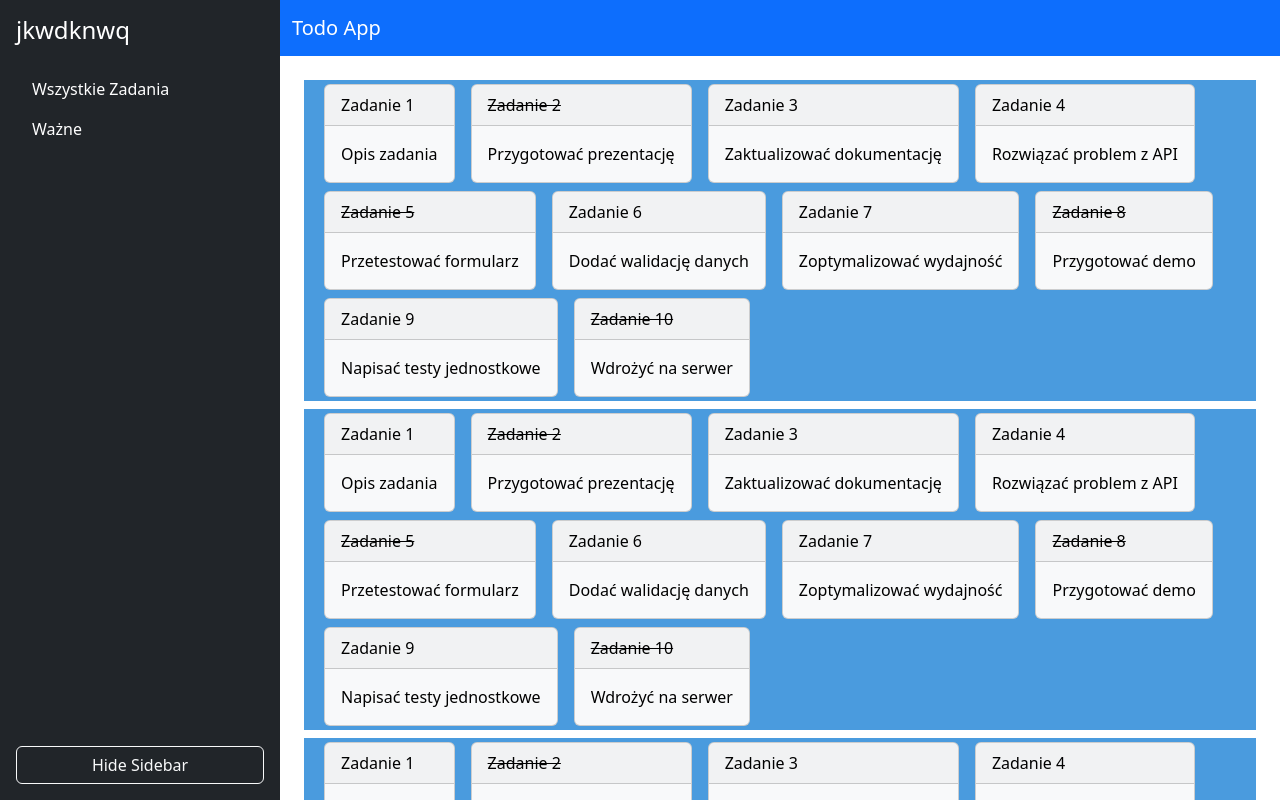
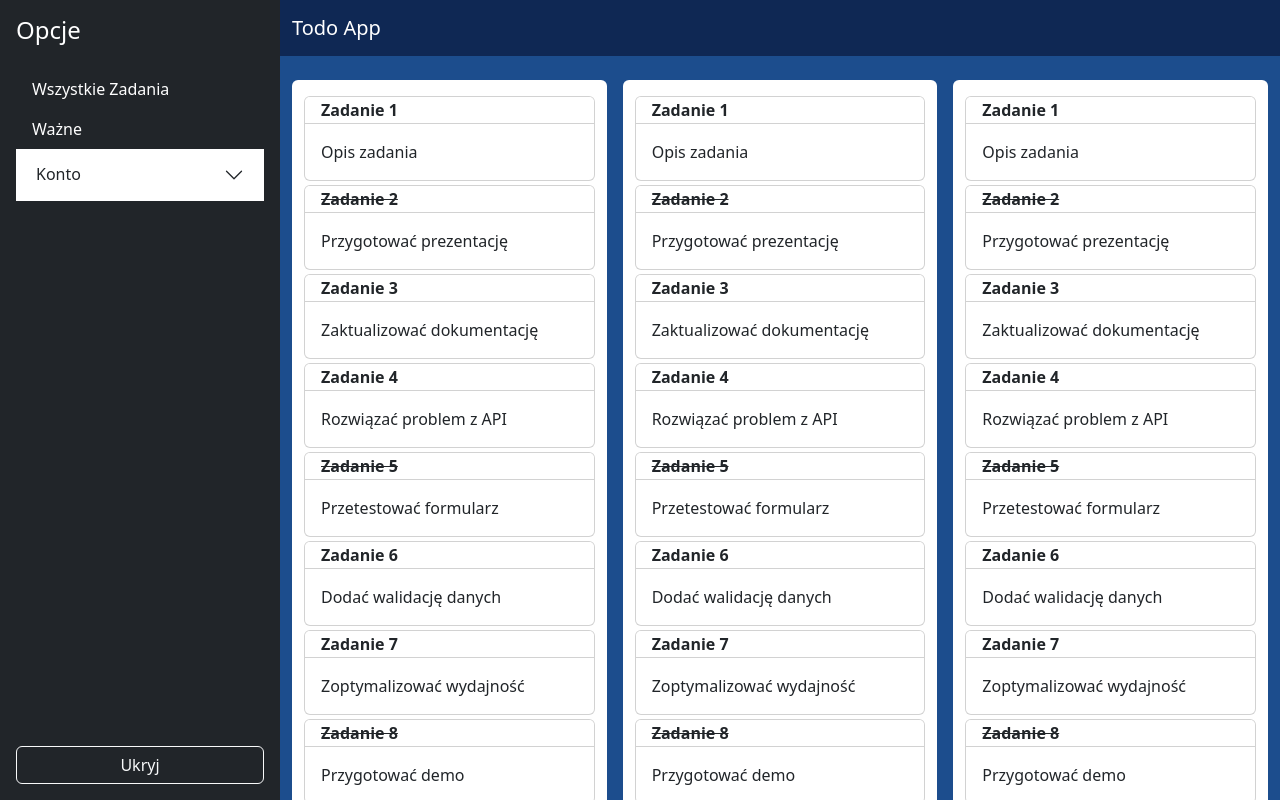
Before and after one commit to DanilProkopyshen/lista-zadan, a React (Vite) app: page / in a window 1280 px wide. Built offline with nearby package versions, Linux system fonts and the light colour scheme; no server answers.

Commit message:
made the page a bit cleaner

```diff
--- a/package.json
+++ b/package.json
@@ -12,6 +12,7 @@
   "dependencies": {
     "@popperjs/core": "^2.11.8",
     "bootstrap": "^5.3.8",
+    "firebase": "^12.8.0",
     "react": "^19.2.0",
     "react-bootstrap": "^2.10.10",
     "react-color": "^2.19.3",
--- a/src/List.jsx
+++ b/src/List.jsx
@@ -18,11 +18,11 @@ function List() {
       { id: 10, title: "Zadanie 10", desc: "Wdrożyć na serwer",           completed: true  },
     ];
 
-    setTasks(initialTasks);
+    setTasks(initialTasks)
     }, [])
 
     return (
-        <div className="container-sm d-inline-flex flex-wrap bg-green-400 mb-2">
+        <div className="list container d-inline-flex flex-wrap py-3 gap-1 rounded">
             {taskList.map(task => <Task key={task.id} {...task} />)}
         </div>
     )
--- a/src/Navbar.jsx
+++ b/src/Navbar.jsx
@@ -1,8 +1,8 @@
-import PropTypes from 'prop-types';
+import PropTypes from 'prop-types'
 
 function Navbar({ isSidebarOpen, onToggleSidebar }) {
   return (
-    <nav className="navbar navbar-expand-lg navbar-dark bg-primary">
+    <nav className="navbar navbar-expand-lg navbar-dark">
       <div className="container-fluid">
         {/* Toggle button – only shown when sidebar is closed */}
         {!isSidebarOpen && (
@@ -21,13 +21,14 @@ function Navbar({ isSidebarOpen, onToggleSidebar }) {
           Todo App
         </a>
       </div>
+
     </nav>
-  );
+  )
 }
 
 Navbar.propTypes = {
   isSidebarOpen: PropTypes.bool.isRequired,
   onToggleSidebar: PropTypes.func.isRequired,
-};
+}
 
-export default Navbar;
+export default Navbar
--- a/src/Sidebar.jsx
+++ b/src/Sidebar.jsx
@@ -1,6 +1,9 @@
-import PropTypes from 'prop-types';
+import PropTypes from 'prop-types'
+import { getAuth, onAuthStateChanged } from "firebase/auth"
+import { useState } from 'react'
 
 function Sidebar({ isOpen, onClose }) {
+
   return (
     <div
       id="sidebar"
@@ -8,9 +11,7 @@ function Sidebar({ isOpen, onClose }) {
       style={{ width: '280px', minHeight: '100vh' }}
     >
       <div className="bg-dark text-white vh-100 p-3 d-flex flex-column">
-        <h4 className="mb-4">jkwdknwq</h4>
-
-
+        <h4 className="mb-4">Opcje</h4>
         <ul className="nav flex-column">
           <li className="nav-item">
             <a href="#" className="nav-link text-white">Wszystkie Zadania</a>
@@ -19,7 +20,22 @@ function Sidebar({ isOpen, onClose }) {
             <a href="#" className="nav-link text-white">Ważne</a>
           </li>
           <li className="nav-item">
-
+            <div className="accordion accordion-flush" id="accordionFlushExample">
+              <div className="accordion-item">
+                <h2 className="accordion-header">
+                  <button className="accordion-button collapsed" type="button" data-bs-toggle="collapse" data-bs-target="#flush-collapseOne" aria-expanded="false" aria-controls="flush-collapseOne">
+                    Konto
+                  </button>
+                </h2>
+                <div id="flush-collapseOne" className="accordion-collapse collapse" data-bs-parent="#accordionFlushExample">
+                  <div className="accordion-body">
+                    {
+                      //Zaloguj sie lub zobacz konto
+                    }
+                  </div>
+                </div>
+              </div>
+            </div>
           </li>
         </ul>
 
@@ -28,17 +44,17 @@ function Sidebar({ isOpen, onClose }) {
             className="btn btn-outline-light w-100"
             onClick={onClose}
           >
-            Hide Sidebar
+            Ukryj
           </button>
         </div>
       </div>
     </div>
-  );
+  )
 }
 
 Sidebar.propTypes = {
   isOpen: PropTypes.bool.isRequired,
   onClose: PropTypes.func.isRequired,
-};
+}
 
-export default Sidebar;
+export default Sidebar
--- a/src/Task.jsx
+++ b/src/Task.jsx
@@ -2,10 +2,13 @@ function Task({ id, title, desc, completed }) {
 
     const taskDone = completed ? "text-decoration-line-through" : ""
 
+
     return(
-        <div className="card text-bg-light my-1 mx-2" style={{maxWidth: "18rem"}}>
+        <div className="task card">
             <div className={`card-header ${taskDone}`}>
-                {title}
+                <strong>
+                    {title}
+                </strong>
             </div>
             <div className="card-body">
                 <p className="card-text">
--- a/src/TodoLists.jsx
+++ b/src/TodoLists.jsx
@@ -1,16 +1,20 @@
-import List from "./List";
+import { useEffect, useState } from "react"
+import List from "./List"
 
 function TodoLists() {
+
   return (
-    <main className="p-4 overflow-auto">
-      <List/>
-      <List/>
-      <List/>
-      <List/>
-      <List/>
-      <List/>
+    <main className="list-container container-fluid py-4 overflow-auto">
+      <div className="row row-cols-1 row-cols-md-3 g-3">
+
+        <div className="col"><List /></div>
+        <div className="col"><List /></div>
+        <div className="col"><List /></div>
+        <div className="col"><List /></div>
+        <div className="col"><List /></div>
+      </div>
     </main>
   );
 }
 
-export default TodoLists;
+export default TodoLists
--- a/src/firebase.js
+++ b/src/firebase.js
@@ -1,6 +1,6 @@
-import { initializeApp } from "firebase/app";
-import { getFirestore } from "firebase/firestore";
-import { getAuth } from "firebase/auth";
+import { initializeApp } from "firebase/app"
+import { getFirestore } from "firebase/firestore"
+import { getAuth } from "firebase/auth"
 
 const firebaseConfig = {
   apiKey: import.meta.env.VITE_FIREBASE_API_KEY,
@@ -10,10 +10,10 @@ const firebaseConfig = {
   messagingSenderId: import.meta.env.VITE_FIREBASE_MESSAGING_SENDER_ID,
   appId: import.meta.env.VITE_FIREBASE_APP_ID,
   measurementId: import.meta.env.VITE_FIREBASE_MEASUREMENT_ID
-};
+}
 
-const app = initializeApp(firebaseConfig);
-const db = getFirestore(app);
-const auth = getAuth(app);
+const app = initializeApp(firebaseConfig)
+const db = getFirestore(app)
+const auth = getAuth(app)
 
-export default app
+export { app, db, auth }
--- a/src/index.css
+++ b/src/index.css
@@ -7,4 +7,24 @@
   transition: width 0.35s ease;
 }
 
-.bg-green-400 { background-color: #4a9bde !important; }
+.bg-blue-400 { background-color: #4a9bde !important; }
+
+.navbar {
+  background-color: #0F2854;
+}
+
+.list-container {
+  background-color: #1C4D8D;
+}
+
+.list {
+  width: 100%;
+  background-color: white;
+}
+
+.task {
+  width: 100%;
+  --bs-card-cap-padding-y: 1px;
+  --bs-card-cap-bg: white;
+
+}
--- a/src/main.jsx
+++ b/src/main.jsx
@@ -1,9 +1,10 @@
 import { StrictMode } from 'react'
 import { createRoot } from 'react-dom/client'
 import 'bootstrap/dist/css/bootstrap.min.css'
-import 'bootstrap/dist/js/bootstrap.bundle.min.js';
+import 'bootstrap/dist/js/bootstrap.bundle.min.js'
 import App from './App.jsx'
 import './index.css'
+import { auth } from './firebase'
 
 createRoot(document.getElementById('root')).render(
   <StrictMode>
```
Also changed, not shown: src/App.jsx (+8 -7 lines), 1 other file (tests, documents, lock files or other folders).
